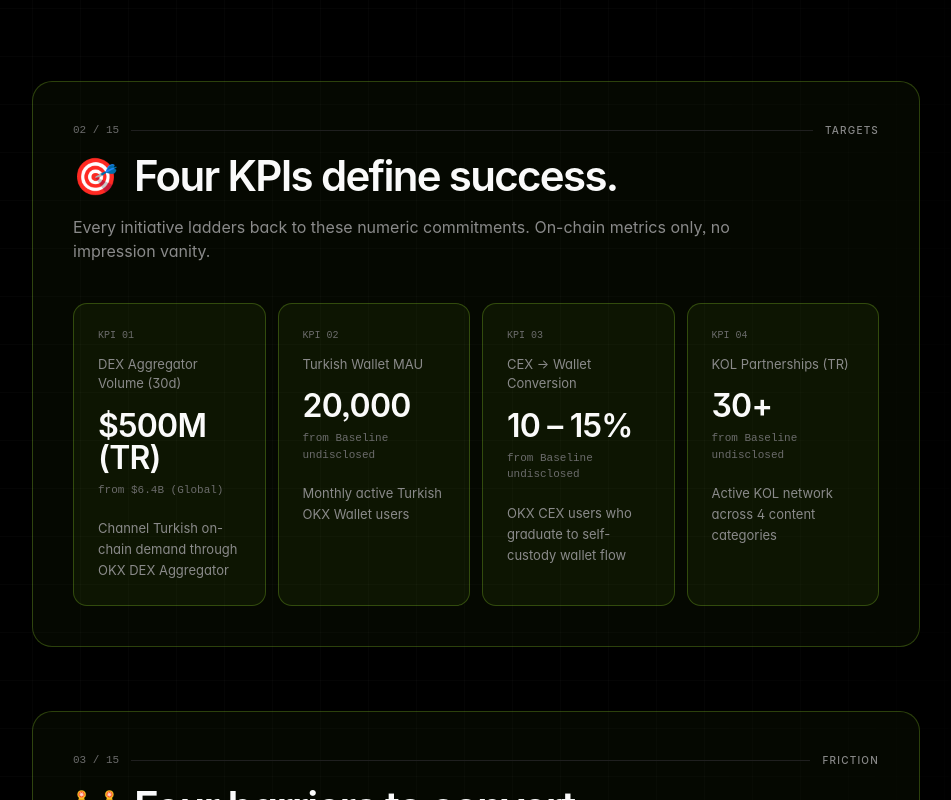
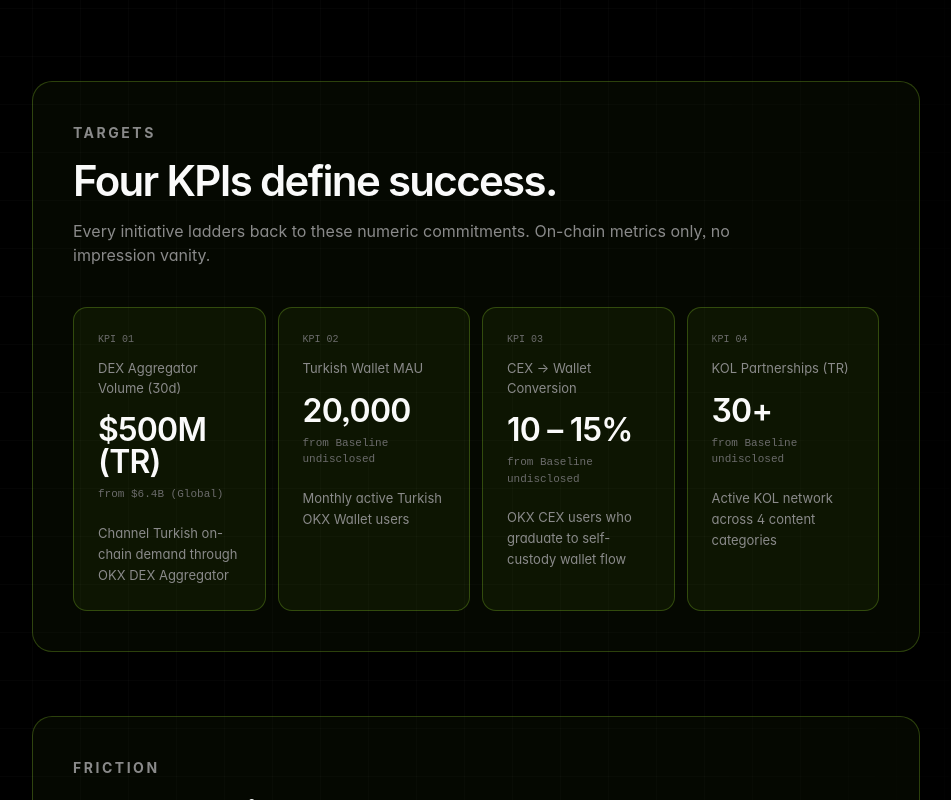
Before and after one commit to Alpaycino/okx-wallet-turkey-gtm, a Next.js app: page / in a window 1280 px wide. Shown: the part 1240-2040 px from the top of the page, without its empty margins (304-1255 px from the left). Built offline with nearby package versions, Linux system fonts and the light colour scheme.

Commit message:
Remove emoji icons and 02/15 index; promote label above title (bold, uppercase)

```diff
--- a/app/components/Section.tsx
+++ b/app/components/Section.tsx
@@ -2,15 +2,15 @@
 
 export function Section({
   id,
-  index,
+  index: _index,
   label,
   title,
   kicker,
-  icon,
+  icon: _icon,
   children,
 }: {
   id: string;
-  index: number;
+  index?: number;
   label: string;
   title: string;
   kicker?: string;
@@ -21,27 +21,12 @@
     <section id={id} className="section-anchor py-6 md:py-8">
       <div className="rounded-[20px] border border-okx-green/25 bg-okx-green/[0.03] p-6 md:p-10">
         <div className="mb-8 md:mb-10">
-          <div className="flex items-center gap-3 mb-4">
-            <span className="font-mono text-[11px] text-okx-dim">
-              {String(index).padStart(2, "0")} /{" "}
-              {String(15).padStart(2, "0")}
-            </span>
-            <span className="h-px flex-1 bg-okx-border" />
-            <span className="micro-label">{label}</span>
+          <div className="mb-4 text-okx-muted uppercase tracking-[0.18em] text-[13px] md:text-[14px] font-bold">
+            {label}
           </div>
-          <div className="flex items-start gap-4">
-            {icon && (
-              <span
-                className="text-[28px] md:text-[36px] leading-none mt-1 shrink-0"
-                aria-hidden
-              >
-                {icon}
-              </span>
-            )}
-            <h2 className="text-3xl md:text-[42px] font-semibold tracking-tightest leading-[1.05] max-w-3xl">
-              {title}
-            </h2>
-          </div>
+          <h2 className="text-3xl md:text-[42px] font-semibold tracking-tightest leading-[1.05] max-w-3xl">
+            {title}
+          </h2>
           {kicker && (
             <p className="mt-4 text-okx-muted text-[15px] md:text-base max-w-2xl leading-relaxed">
               {kicker}
```
